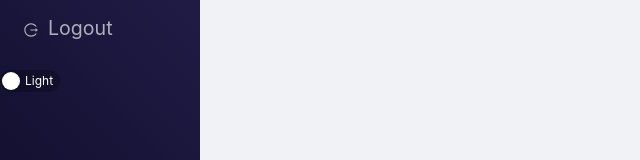
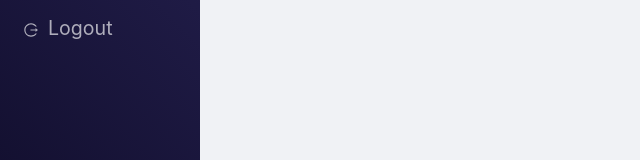
Before and after one commit to sb242/clearance, a React (Create React App) app in the folder client/: page / in a window 1280 px wide. Shown: the part 506-666 px from the top of the page, without its empty margins (0-640 px from the left). Built offline with nearby package versions, Linux system fonts and the light colour scheme.

Commit message:
removed dark mode code since limited to specific components, not for app wide use

```diff
--- a/client/src/components/UserDisplay.js
+++ b/client/src/components/UserDisplay.js
@@ -1,6 +1,5 @@
 import "./UserDisplay.css";
-import React, { useState } from 'react';
-import { Layout, Menu, Switch } from "antd";
+import { Layout, Menu } from "antd";
 import { Link, Route } from "react-router-dom";
 import {
   PieChartOutlined,
@@ -23,24 +22,7 @@ import GeneratePDF from "./GeneratePDF";
 const { Header, Content, Footer, Sider } = Layout;
 
 export default function UserDisplay(props) {
-
-  const [current, setCurrent] = useState("1");
-  const [theme, setTheme] = useState("light");
-
-  const changeTheme = (value) => {
-    if (!value) {
-      setTheme("light")
-    } else {
-      setTheme("dark")
-    }
-  };
-
-  const handleClick = (e) => {
-    setCurrent(e.key)
-  };
-
   return (
-    <>
     <Layout>
       <Sider
         trigger={null}
@@ -121,15 +103,7 @@ export default function UserDisplay(props) {
             <Link to="/" />
           </Menu.Item>
         </Menu>
-          <Switch
-            checked={theme === "dark"}
-            onChange={changeTheme}
-            checkedChildren="Dark"
-            unCheckedChildren="Light"
-          />
       </Sider>
-
-
 
       <Content>
         <Route path="/" exact component={Dashboard} />
@@ -140,6 +114,5 @@ export default function UserDisplay(props) {
         <Route path="/generate" component={GeneratePDF} />
       </Content>
     </Layout>
-    </>
   );
 }
```
Lines whose indentation alone changed are shown as unchanged.
